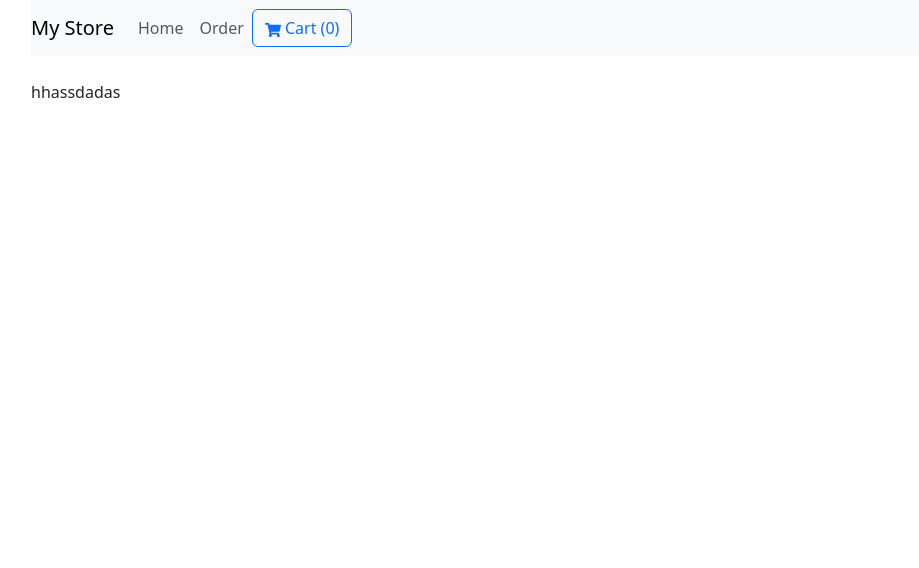
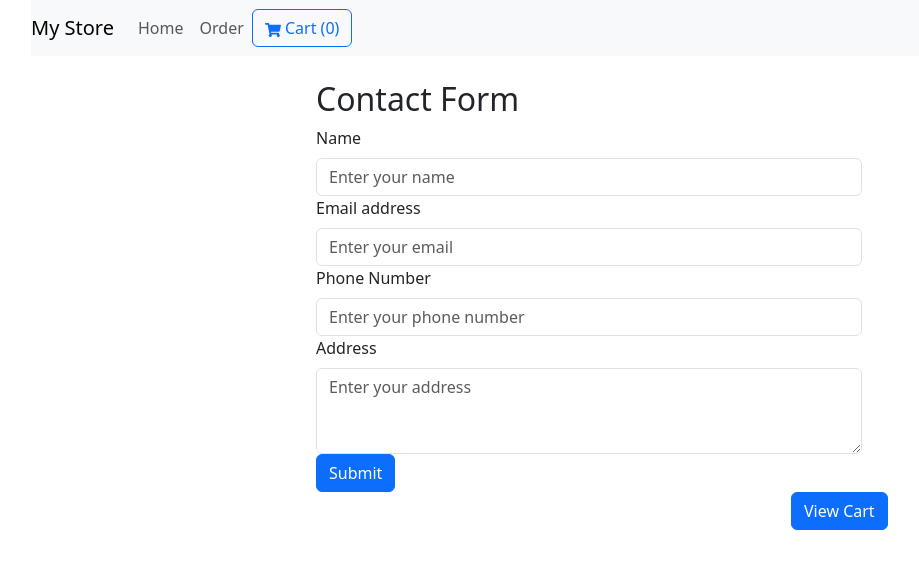
Before and after one commit to orbarkalifa/WebDev_Final, a React (Create React App) app in the folder Client/shoe-store/: page /order in a window 1280 px wide. Shown: the top 568 px of the page, without its empty margins (51-970 px from the left). Built offline with nearby package versions, Linux system fonts and the light colour scheme.

Commit message:
post request for order

```diff
--- a/Client/shoe-store/package.json
+++ b/Client/shoe-store/package.json
@@ -39,5 +39,6 @@
             "last 1 firefox version",
             "last 1 safari version"
         ]
+    },
+    "proxy": "http://localhost:8080"
 }
-}
--- a/Client/shoe-store/src/components/Homepage.js
+++ b/Client/shoe-store/src/components/Homepage.js
@@ -1,31 +1,24 @@
-import React, { useState, useEffect } from 'react';
+import React, { useState, useEffect, useCallback } from 'react';
 import { Container, Row, Col } from 'react-bootstrap';
 import Navbar from './Navbar';
 import ItemsList from './ItemsList';
 import Cart from './Cart';
 
-const saveCartToLocalStorage = (cart) => {
-    localStorage.setItem('cart', JSON.stringify(cart));
-};
-
-const loadCartFromLocalStorage = () => {
-    const cart = localStorage.getItem('cart');
-    return cart ? JSON.parse(cart) : [];
-};
-
-function Homepage() {
-    const initialCart = loadCartFromLocalStorage();
-    const [cart, setCart] = useState(initialCart);
-    const [showCart, setShowCart] = useState(false);
+// Custom hook for cart state management
+const useCart = () => {
+    const [cart, setCart] = useState(() => {
+        const savedCart = localStorage.getItem('cart');
+        return savedCart ? JSON.parse(savedCart) : [];
+    });
 
     useEffect(() => {
-        saveCartToLocalStorage(cart);
+        localStorage.setItem('cart', JSON.stringify(cart));
     }, [cart]);
 
-    const addToCart = (item) => {
-        setCart((prevCart) => {
-            const itemInCart = prevCart.find(cartItem => cartItem._id === item._id);
-            if (itemInCart) {
+    const addToCart = useCallback((item) => {
+        setCart(prevCart => {
+            const existingItem = prevCart.find(cartItem => cartItem._id === item._id);
+            if (existingItem) {
                 return prevCart.map(cartItem =>
                     cartItem._id === item._id
                         ? { ...cartItem, quantity: cartItem.quantity + 1 }
@@ -35,15 +28,31 @@ function Homepage() {
                 return [...prevCart, { ...item, quantity: 1 }];
             }
         });
+    }, []);
+
+    const updateQuantity = useCallback((id, quantity) => {
+        setCart(prevCart =>
+            prevCart.map(item =>
+                item._id === id ? { ...item, quantity } : item
+            )
+        );
+    }, []);
+
+    const deleteItem = useCallback((id) => {
+        setCart(prevCart => prevCart.filter(item => item._id !== id));
+    }, []);
+
+    return {
+        cart,
+        addToCart,
+        updateQuantity,
+        deleteItem
     };
+};
 
-    const updateQuantity = (id, quantity) => {
-        setCart(cart.map(item => (item._id === id ? { ...item, quantity } : item)));
-    };
-
-    const deleteItem = (id) => {
-        setCart(cart.filter(item => item._id !== id));
-    };
+function Homepage() {
+    const { cart, addToCart, updateQuantity, deleteItem } = useCart();
+    const [showCart, setShowCart] = useState(false);
 
     const totalPrice = cart.reduce((total, item) => total + item.price * item.quantity, 0);
 
--- a/Client/shoe-store/src/components/ItemsList.js
+++ b/Client/shoe-store/src/components/ItemsList.js
@@ -17,7 +17,7 @@ const ItemsList = ({ addToCart }) => {
             <h1 className="my-4">Items Collection</h1>
             <Row>
                 {items.map(item => (
-                    <Col key={item._id} xs={12} sm={6} md={4} lg={3}>
+                    <Col key={item._id} xs={12} sm={6} md={4} lg={4}>
                         <Item item={item} addToCart={addToCart} />
                     </Col>
                 ))}
--- a/Client/shoe-store/src/components/Navbar.js
+++ b/Client/shoe-store/src/components/Navbar.js
@@ -3,6 +3,9 @@ import { Navbar as BootstrapNavbar, Nav, Button } from 'react-bootstrap';
 import { FaShoppingCart } from 'react-icons/fa';
 
 const Navbar = ({ cart, toggleCart }) => {
+    // Calculate total quantity in the cart
+    const totalQuantity = cart.reduce((total, item) => total + item.quantity, 0);
+
     return (
         <BootstrapNavbar bg="light" expand="lg" className="mb-4">
             <BootstrapNavbar.Brand href="#home">My Store</BootstrapNavbar.Brand>
@@ -13,7 +16,7 @@ const Navbar = ({ cart, toggleCart }) => {
                     <Nav.Link href="/order">Order</Nav.Link>
                 </Nav>
                 <Button variant="outline-primary" onClick={toggleCart}>
-                    <FaShoppingCart /> Cart ({cart.length})
+                    <FaShoppingCart /> Cart ({totalQuantity})
                 </Button>
             </BootstrapNavbar.Collapse>
         </BootstrapNavbar>
--- a/Client/shoe-store/src/components/Order.js
+++ b/Client/shoe-store/src/components/Order.js
@@ -1,44 +1,173 @@
-import React, { useState, useEffect } from 'react';
-import { Container, Row, Col } from 'react-bootstrap';
+import React, { useState, useEffect, useCallback } from 'react';
+import { Form, Button, Container, Row, Col } from 'react-bootstrap';
 import Navbar from './Navbar';
 import Cart from './Cart';
+import OrderItem from './OrderItem';
+import axios from 'axios';
 
-const saveCartToLocalStorage = (cart) => {
+// Custom hook for cart state management
+const useCart = () => {
+    const [cart, setCart] = useState(() => {
+        const savedCart = localStorage.getItem('cart');
+        return savedCart ? JSON.parse(savedCart) : [];
+    });
+
+    useEffect(() => {
         localStorage.setItem('cart', JSON.stringify(cart));
+    }, [cart]);
+
+    const addToCart = useCallback((item) => {
+        setCart(prevCart => {
+            const existingItem = prevCart.find(cartItem => cartItem._id === item._id);
+            if (existingItem) {
+                return prevCart.map(cartItem =>
+                    cartItem._id === item._id
+                        ? { ...cartItem, quantity: cartItem.quantity + 1 }
+                        : cartItem
+                );
+            } else {
+                return [...prevCart, { ...item, quantity: 1 }];
+            }
+        });
+    }, []);
+
+    const updateQuantity = useCallback((id, quantity) => {
+        setCart(prevCart =>
+            prevCart.map(item =>
+                item._id === id ? { ...item, quantity } : item
+            )
+        );
+    }, []);
+
+    const deleteItem = useCallback((id) => {
+        setCart(prevCart => prevCart.filter(item => item._id !== id));
+    }, []);
+
+    return {
+        cart,
+        addToCart,
+        updateQuantity,
+        deleteItem
     };
-
-const loadCartFromLocalStorage = () => {
-    const cart = localStorage.getItem('cart');
-    return cart ? JSON.parse(cart) : [];
 };
 
 function Order() {
-    const initialCart = loadCartFromLocalStorage();
-    const [cart, setCart] = useState(initialCart);
+    const { cart, updateQuantity, deleteItem } = useCart();
     const [showCart, setShowCart] = useState(false);
+    const [formData, setFormData] = useState({
+        name: '',
+        email: '',
+        phone: '',
+        address: ''
+    });
 
-    useEffect(() => {
-        saveCartToLocalStorage(cart);
-    }, [cart]);
-
-    const updateQuantity = (id, quantity) => {
-        setCart(cart.map(item => (item._id === id ? { ...item, quantity } : item)));
+    const handleChange = (e) => {
+        const { name, value } = e.target;
+        setFormData({
+            ...formData,
+            [name]: value
+        });
     };
 
-    const deleteItem = (id) => {
-        setCart(cart.filter(item => item._id !== id));
+    const handleSubmit = (e) => {
+        e.preventDefault();
+
+        const body = {
+            "items": cart,
+            "totalPrice": totalPrice,
+            "customer": formData,
+            "orderDate": Date.now()
+
         };
+        axios({
+            method: 'post',
+            url: '/order',
+            data: body
+        })
+            .then(function (response) {
+                console.log(response);
+            })
+            .catch(function (error) {
+                console.log(error);
+            });
+        console.log('Form Data:', formData);
+    };
+
 
     const totalPrice = cart.reduce((total, item) => total + item.price * item.quantity, 0);
 
     return (
         <Container>
             <Navbar cart={cart} toggleCart={() => setShowCart(!showCart)} />
+            <Row className="justify-content-md-center">
+                <Col md={6}>
+                    <h2>Contact Form</h2>
+                    <Form onSubmit={handleSubmit}>
+                        <Form.Group controlId="formName">
+                            <Form.Label>Name</Form.Label>
+                            <Form.Control
+                                type="text"
+                                placeholder="Enter your name"
+                                name="name"
+                                value={formData.name}
+                                onChange={handleChange}
+                                required
+                            />
+                        </Form.Group>
+
+                        <Form.Group controlId="formEmail">
+                            <Form.Label>Email address</Form.Label>
+                            <Form.Control
+                                type="email"
+                                placeholder="Enter your email"
+                                name="email"
+                                value={formData.email}
+                                onChange={handleChange}
+                                required
+                            />
+                        </Form.Group>
+
+                        <Form.Group controlId="formPhone">
+                            <Form.Label>Phone Number</Form.Label>
+                            <Form.Control
+                                type="tel"
+                                placeholder="Enter your phone number"
+                                name="phone"
+                                value={formData.phone}
+                                onChange={handleChange}
+                                required
+                            />
+                        </Form.Group>
+
+                        <Form.Group controlId="formAddress">
+                            <Form.Label>Address</Form.Label>
+                            <Form.Control
+                                as="textarea"
+                                rows={3}
+                                placeholder="Enter your address"
+                                name="address"
+                                value={formData.address}
+                                onChange={handleChange}
+                                required
+                            />
+                        </Form.Group>
+
+                        <Button variant="primary" type="submit">
+                            Submit
+                        </Button>
+                    </Form>
+                </Col>
+            </Row>
             <Row>
-                <Col>
-                    {/* Order details and form go here */}
+                <Col md={8}>
+                    {cart.map(item => item.quantity > 0 ? <OrderItem key={item._id} item={item} /> : '')}
                 </Col>
                 <Col md={4}>
+                    <Button variant="primary" onClick={() => setShowCart(true)}>
+                        View Cart
+                    </Button>
+                </Col>
+            </Row>
             <Cart
                 cart={cart}
                 updateQuantity={updateQuantity}
@@ -47,9 +176,6 @@ function Order() {
                 show={showCart}
                 onClose={() => setShowCart(false)}
             />
-                </Col>
-            </Row>
-            hhassdadas
         </Container>
     );
 }
--- /dev/null
+++ b/Client/shoe-store/src/components/OrderItem.js
@@ -0,0 +1,33 @@
+import React from 'react';
+import { ListGroup, Image, Row, Col } from 'react-bootstrap';
+
+const OrderItem = ({ item }) => {
+    return (
+        <ListGroup.Item>
+            <Row className="align-items-center">
+                <Col xs={4} md={3}>
+                    <Image
+                        src={item.imgUrl}
+                        alt={item.name}
+                        fluid
+                        rounded
+                        className="order-item-img"
+                    />
+                </Col>
+                <Col xs={8} md={9}>
+                    <Row>
+
+                        <Col xs={6} md={3}>
+                            <p>Quantity: {item.quantity}</p>
+                        </Col>
+                        <Col xs={6} md={3}>
+                            <p>Total Price: ${(item.price * item.quantity).toFixed(2)}</p>
+                        </Col>
+                    </Row>
+                </Col>
+            </Row>
+        </ListGroup.Item>
+    );
+};
+
+export default OrderItem;
```
Also changed, not shown: Client/shoe-store/src/components/Cart.css (deleted, +0 -33 lines), Client/shoe-store/src/components/Cart.js (+20 -10 lines), Client/shoe-store/src/components/Item.js (+10 -12 lines), 1 other file (tests, documents, lock files or other folders). Lines whose indentation alone changed are shown as unchanged.
